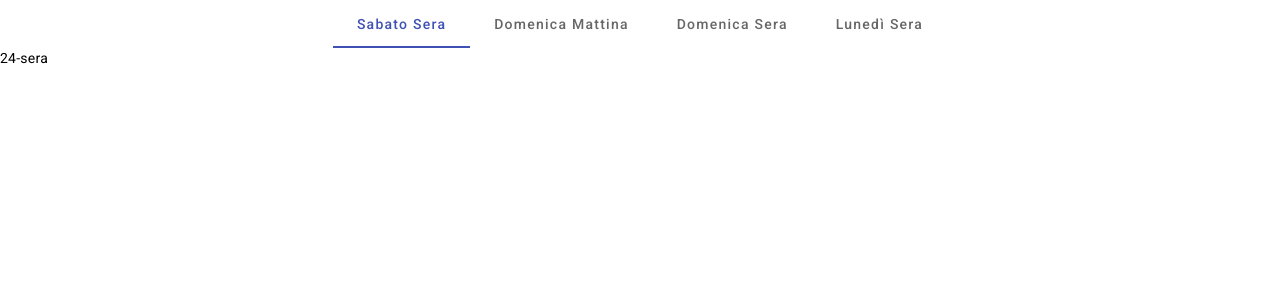
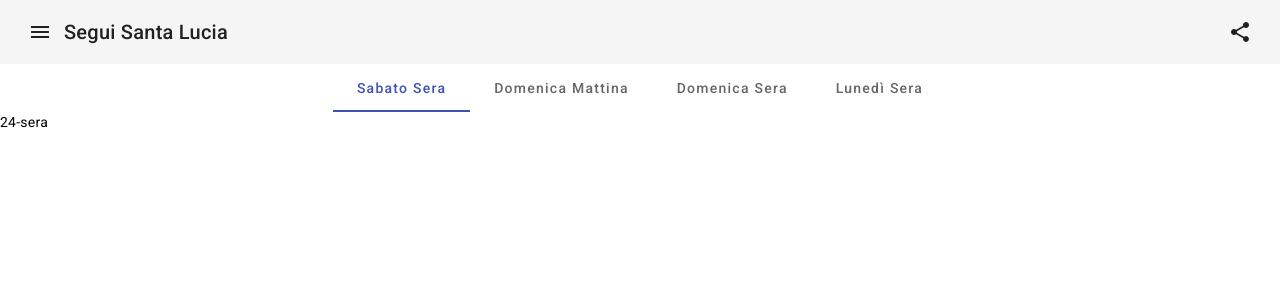
Before and after one commit to gianmarco2307/follow, an Angular app: page / in a window 1280 px wide. Shown: the top 300 px of the page. Built offline with nearby package versions, Linux system fonts and the light colour scheme.

Commit message:
feat(app): implemented NavbarComponent

```diff
--- a/src/app/app.component.html
+++ b/src/app/app.component.html
@@ -1 +1,2 @@
+<app-navbar />
 <app-home />
--- a/src/app/app.component.ts
+++ b/src/app/app.component.ts
@@ -2,11 +2,12 @@ import { Component } from '@angular/core';
 import { RouterOutlet } from '@angular/router';
 import { TabComponent } from './componenti/tab/tab.component';
 import { HomeComponent } from './pages/home/home.component';
+import { NavbarComponent } from './componenti/navbar/navbar.component';
 
 @Component({
   selector: 'app-root',
   standalone: true,
-  imports: [HomeComponent],
+  imports: [HomeComponent, NavbarComponent],
   templateUrl: './app.component.html',
   styleUrl: './app.component.css'
 })
```
